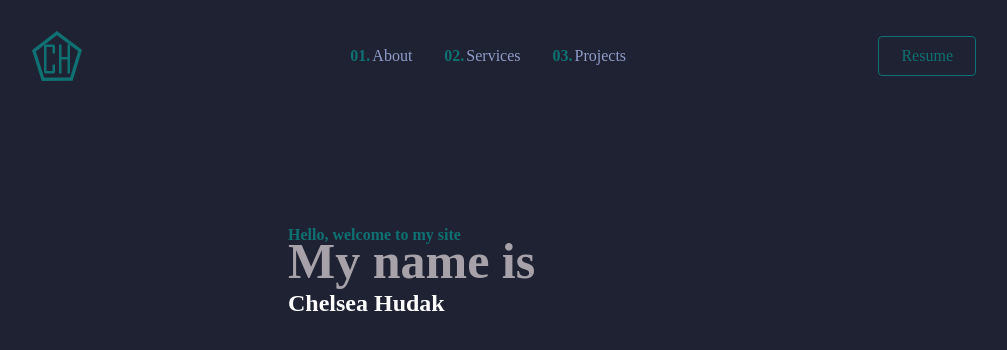
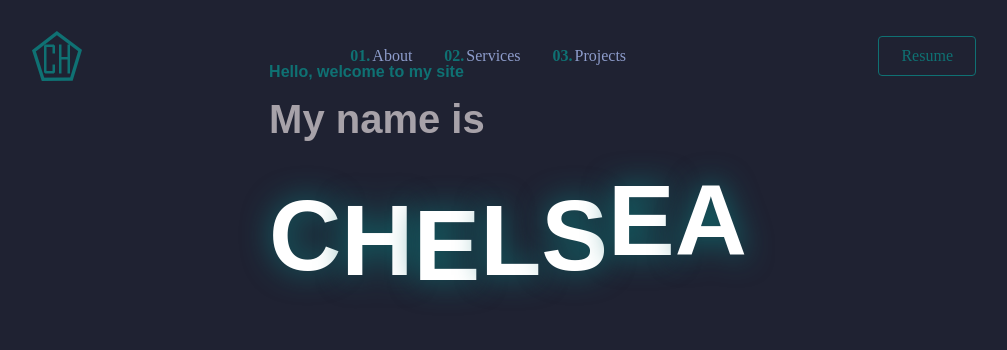
Before and after one commit to Shyflowerrs/React-Portfolio, a React (Create React App) app: page / in a window 1280 px wide. Shown: the top 350 px of the page, without its empty margins (132-1139 px from the left). Built offline with nearby package versions, Linux system fonts and the light colour scheme.

Commit message:
Added animation to header
Added an animation to  my name.

```diff
--- a/package.json
+++ b/package.json
@@ -1,5 +1,4 @@
 {
-
   "name": "my-portfolio",
   "homepage": "https://shyflowerrs.github.io/React-Portfolio",
   "version": "0.1.0",
@@ -20,10 +19,11 @@
     "react-router-dom": "^6.2.1",
     "react-scripts": "5.0.1",
     "styled-components": "^5.3.6",
+    "typed.js": "^2.0.12",
     "web-vitals": "^2.1.4"
   },
   "scripts": {
-    "predeploy": "run build",
+    "predeploy": "npm run build",
     "deploy": "gh-pages -d build",
     "start": "react-scripts start",
     "build": "react-scripts build",
--- a/src/App.js
+++ b/src/App.js
@@ -11,7 +11,7 @@ function App() {
       <Navbar />
       <Header />
       <Routes>
-        {/* <Route path="/" element={<Section/>}></Route> */}
+        {/* <Route path="/React-Portfolio" element={<Section/>}></Route> */}
       </Routes>
     </Router>
   );
--- a/src/CSS/index.css
+++ b/src/CSS/index.css
@@ -23,3 +23,59 @@ code {
   font-family: source-code-pro, Menlo, Monaco, Consolas, 'Courier New',
     monospace;
 }
+.text-box{
+  font-family: sans-serif;
+  position: absolute;
+  top: 20%;
+  left: 50%;
+  transform: translate(-50%,-50%);
+}
+span{
+  font-size: 100px;
+  animation: mover 6s linear infinite;
+  display: inline-block;
+  color: #fff;
+  font-weight: bolder;
+}
+@keyframes mover
+{
+  0%{
+      text-shadow: 0 0 30px #0f7173;
+    }
+  50%{
+      text-shadow: 0 0 30px #0f7173;
+      transform: translateY(30px);
+    }
+  100%
+    {
+      text-shadow: 0 0 30px #0f7173;
+    }
+}
+span:nth-child(1)
+{
+  animation-delay: 0.5s;
+}
+span:nth-child(2)
+{
+  animation-delay: 1s;
+}
+span:nth-child(3)
+{
+  animation-delay: 1.5s;
+}
+span:nth-child(4)
+{
+  animation-delay: 2s;
+}
+span:nth-child(5)
+{
+  animation-delay: 2.5s;
+}
+span:nth-child(6)
+{
+  animation-delay: 3s;
+}
+span:nth-child(7)
+{
+  animation-delay: 3.5s;
+}
--- a/src/Components/Header/Header.js
+++ b/src/Components/Header/Header.js
@@ -1,15 +1,14 @@
-import styled from 'styled-components'
+import styled from "styled-components"
 
-export const HeadSection = styled.header
-  `
+export const HeadSection = styled.header`
+  display:flex;
+  padding-top:200px;
   margin: auto;
-  width: 50vw;
-  padding: 10px;
-  line-height:10px
+  width: 50%;
+    align-items: center;
   `;
 
-  export const HeadParagraph = styled.section
-  `
-  margin:auto;
-  padding:100px;
+  export const HeadParagraph = styled.section`
+  margin-left:20%;
+
   `;
--- a/src/Components/Header/index.js
+++ b/src/Components/Header/index.js
@@ -2,18 +2,31 @@ import React, { useState } from 'react'
 import '../../CSS/index.css'
 import {HeadSection, HeadParagraph} from './Header'
 const BiggerBold = {
-  fontSize: "50px",
-  paddingTop: "100px",
-  color: "#a7a2a9"
+  fontSize: "40px",
+  color: "#a7a2a9",
 };
+const head = {
+  fontSize: "80px",
+  color: "#FFF",
+  lineHeight: "20px"
+}
 const Header = () => {
   return (
     <>
       <HeadSection>
         <HeadParagraph>
+        <div class="text-box">
           <p><b>Hello, welcome to my site</b></p>
-          <b style={BiggerBold}> My name is</b>
-          <h1>Chelsea Hudak</h1>
+          <p><b style = {BiggerBold}> My name is</b></p>
+
+            <span>C</span>
+            <span>H</span>
+            <span>E</span>
+            <span>L</span>
+            <span>S</span>
+            <span>E</span>
+            <span>A</span>
+          </div>
         </HeadParagraph>
       </HeadSection>
     </>
```
Also changed, not shown: 1 other file (tests, documents, lock files or other folders).
